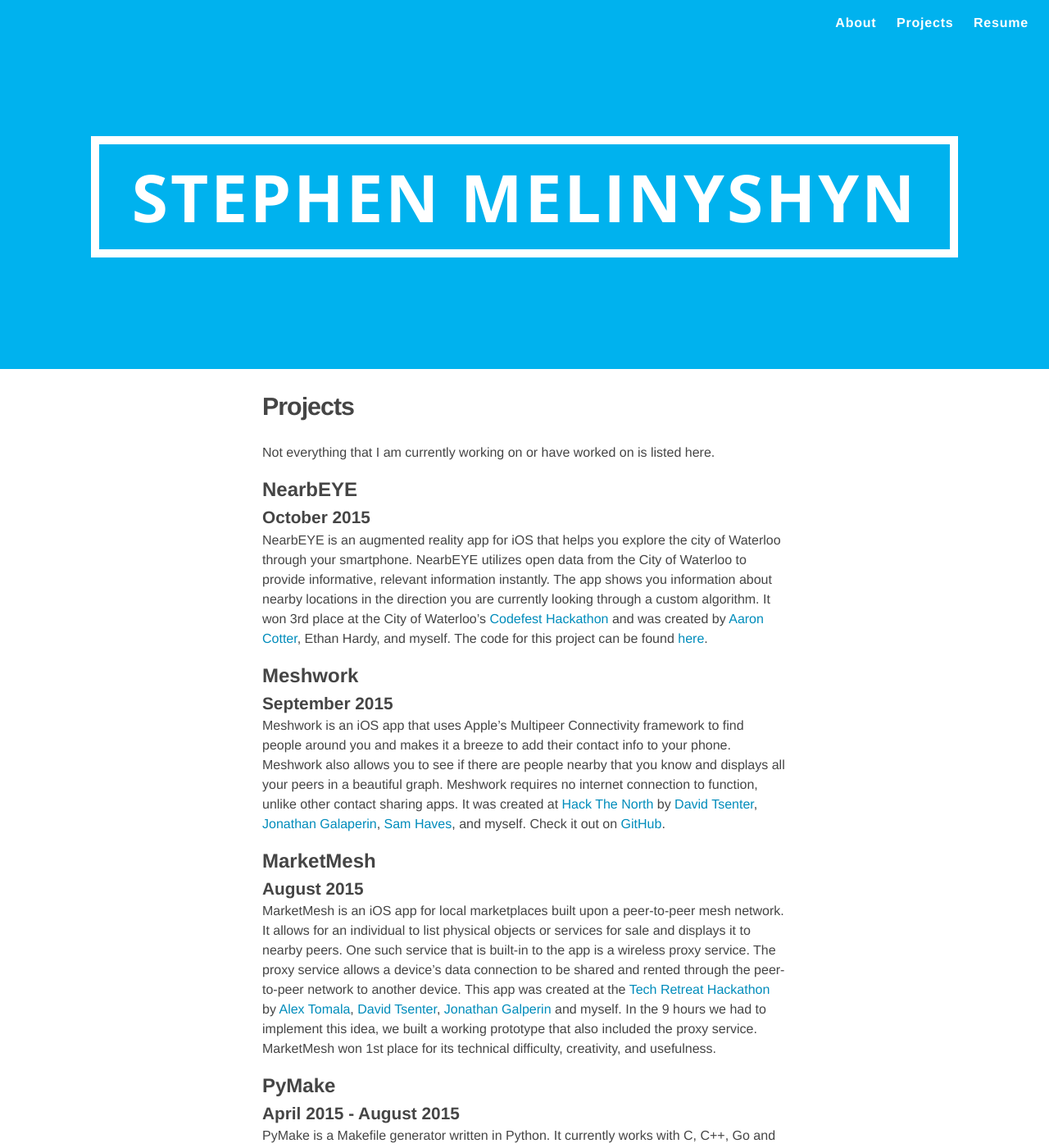
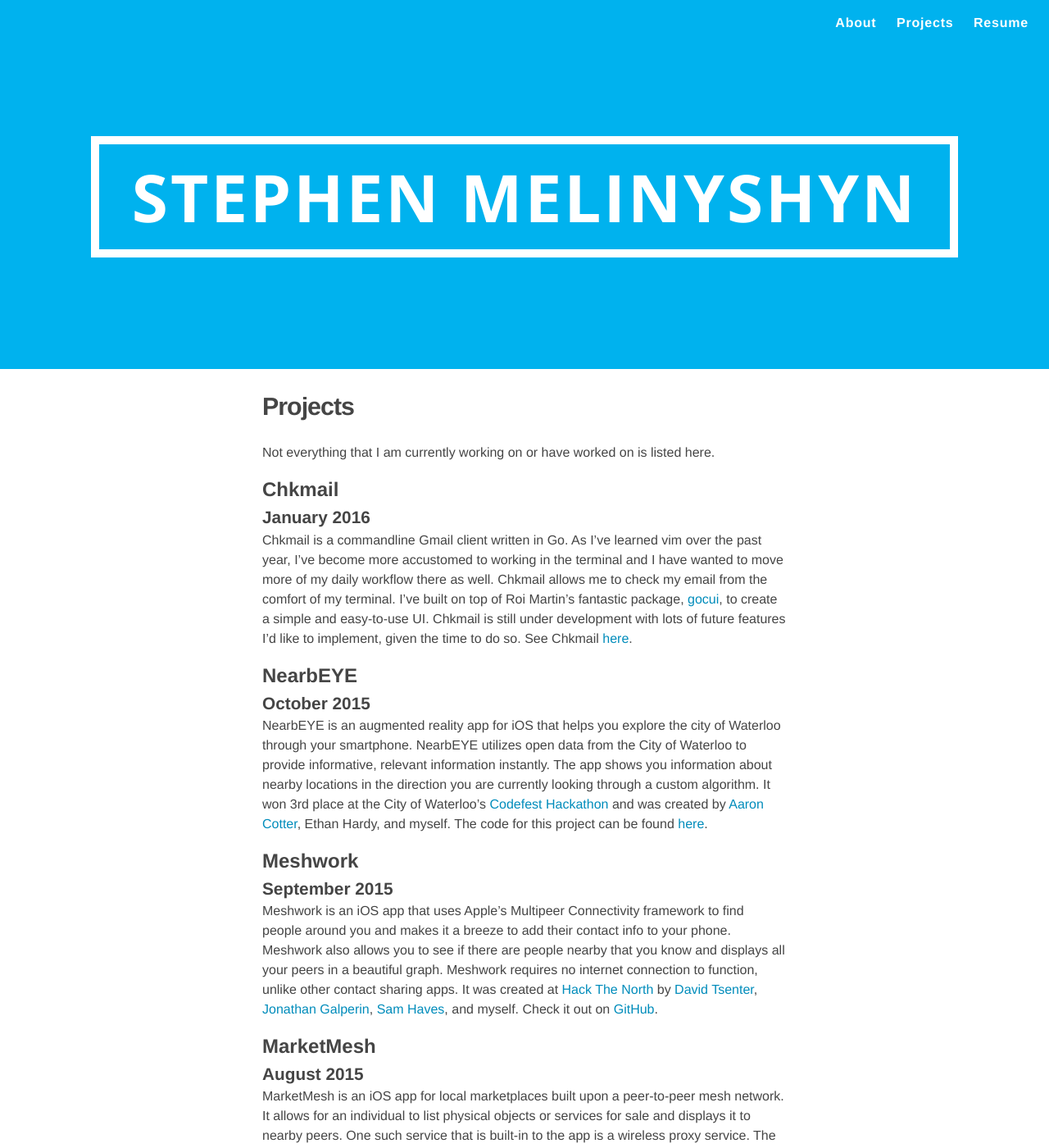
Before and after one commit to Melinysh/melinysh.github.io, a Jekyll site: the page built from projects.md, in a window 1280 px wide and 1400 px high. Shown: the whole window at 82% size. Built offline with Jekyll 4.4.1, drawn with Linux system fonts in a browser that asks for light colours; nearby versions of some CDN libraries; Markdown is read by kramdown in place of the engine named in the settings.

Commit message:
Added Chkmail project

```diff
--- a/projects.md
+++ b/projects.md
@@ -4,6 +4,10 @@ title: Projects
 permalink: /projects/
 ---
 Not everything that I am currently working on or have worked on is listed here.
+
+## Chkmail
+### January 2016
+Chkmail is a commandline Gmail client written in Go. As I've learned vim over the past year, I've become more accustomed to working in the terminal and I have wanted to move more of my daily workflow there as well. Chkmail allows me to check my email from the comfort of my terminal. I've built on top of Roi Martin's fantastic package, [gocui](https://github.com/jroimartin/gocui), to create a simple and easy-to-use UI. Chkmail is still under development with lots of future features I'd like to implement, given the time to do so. See Chkmail [here](https://github.com/Melinysh/Chkmail).
 
 ## NearbEYE
 ### October 2015
@@ -12,7 +16,7 @@ NearbEYE is an augmented reality app for iOS that helps you explore the city of
 
 ## Meshwork
 ### September 2015
-Meshwork is an iOS app that uses Apple's Multipeer Connectivity framework to find people around you and makes it a breeze to add their contact info to your phone. Meshwork also allows you to see if there are people nearby that you know and displays all your peers in a beautiful graph. Meshwork requires no internet connection to function, unlike other contact sharing apps. It was created at [Hack The North](http://hackthenorth.com) by [David Tsenter](http://www.davidtsenter.com), [Jonathan Galaperin](http://jgalperin.github.io), [Sam Haves](http://shaves.tk), and myself. Check it out on [GitHub](https://github.com/Melinysh/Meshwork).
+Meshwork is an iOS app that uses Apple's Multipeer Connectivity framework to find people around you and makes it a breeze to add their contact info to your phone. Meshwork also allows you to see if there are people nearby that you know and displays all your peers in a beautiful graph. Meshwork requires no internet connection to function, unlike other contact sharing apps. It was created at [Hack The North](http://hackthenorth.com) by [David Tsenter](http://www.davidtsenter.com), [Jonathan Galperin](http://jgalperin.github.io), [Sam Haves](http://shaves.tk), and myself. Check it out on [GitHub](https://github.com/Melinysh/Meshwork).
 
 ## MarketMesh
 ### August 2015
```
